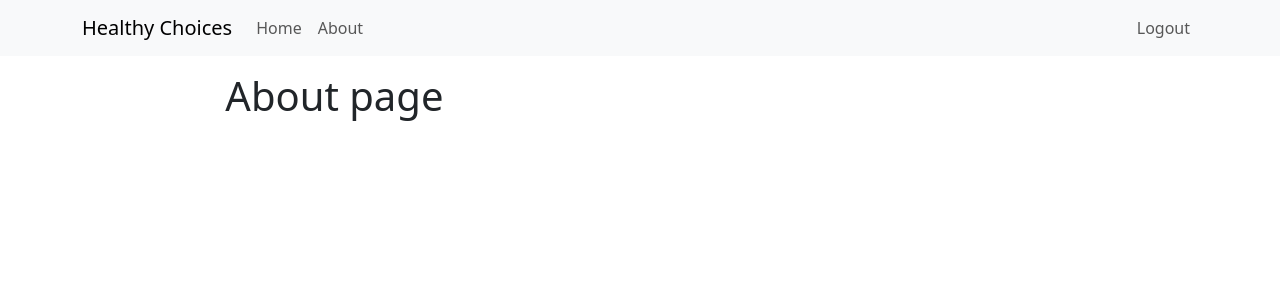
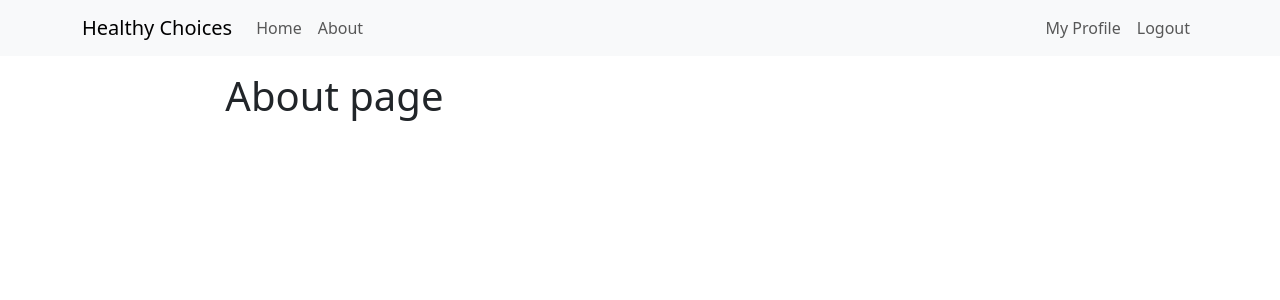
Before and after one commit to leverh/Django-Project-One, a Django app: page /about/ in a window 1280 px wide. Shown: the top 300 px of the page. Run offline with Django 4.2, Linux system fonts and the light colour scheme; a user stored in the database is signed in.

Commit message:
Added if conditional to show user profile if user is authenticated successfully

```diff
--- a/choices/templates/choices/base.html
+++ b/choices/templates/choices/base.html
@@ -31,6 +31,7 @@
           </div>
           <div class="navbar-nav">
             {% if user.is_authenticated %}
+              <a class="nav-link nav-item" href="{% url 'user-profile' %}">My Profile</a>
               <a class="nav-link nav-item" href="{% url 'user-logout' %}">Logout</a>
             {% else %}
               <a class="nav-link nav-item" href="{% url 'user-login' %}">Login</a>
```
Also changed, not shown: db.sqlite3.
